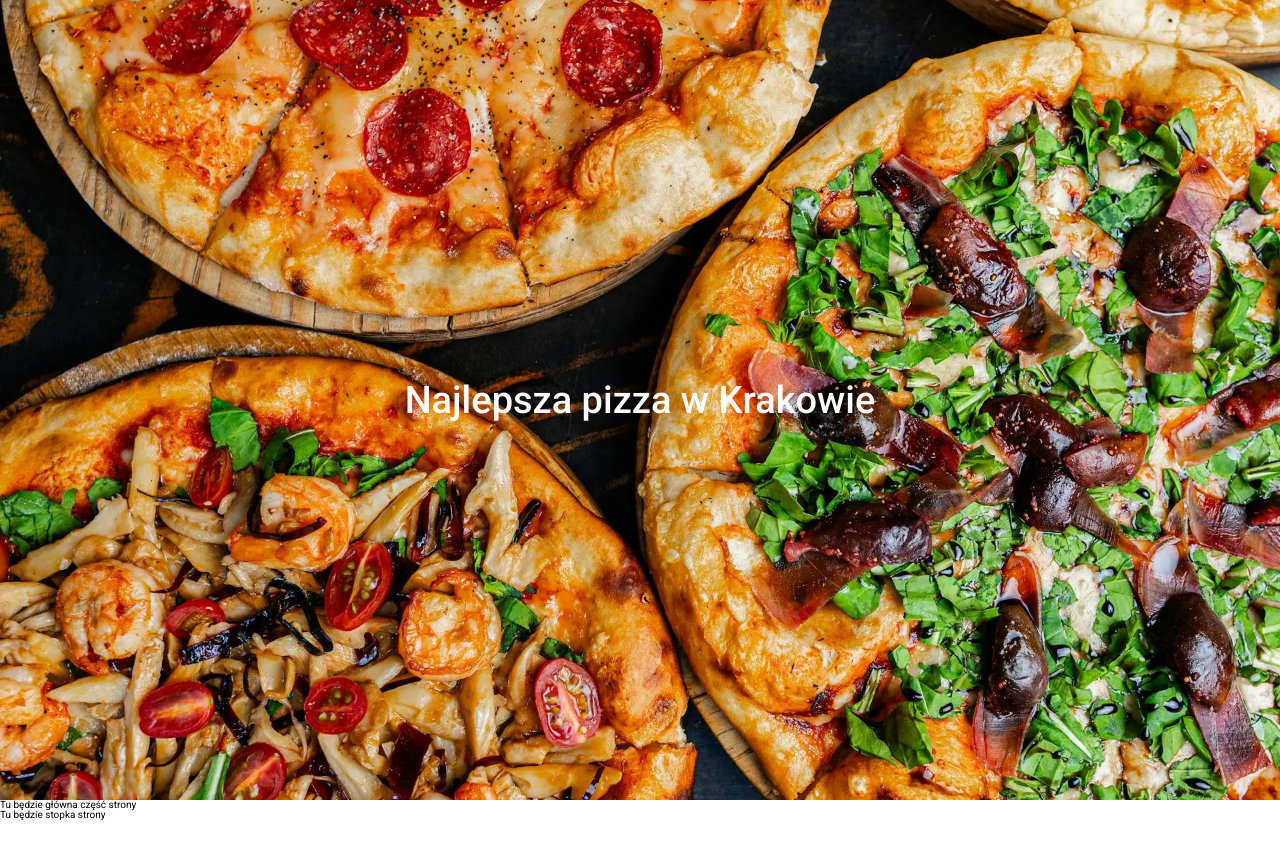
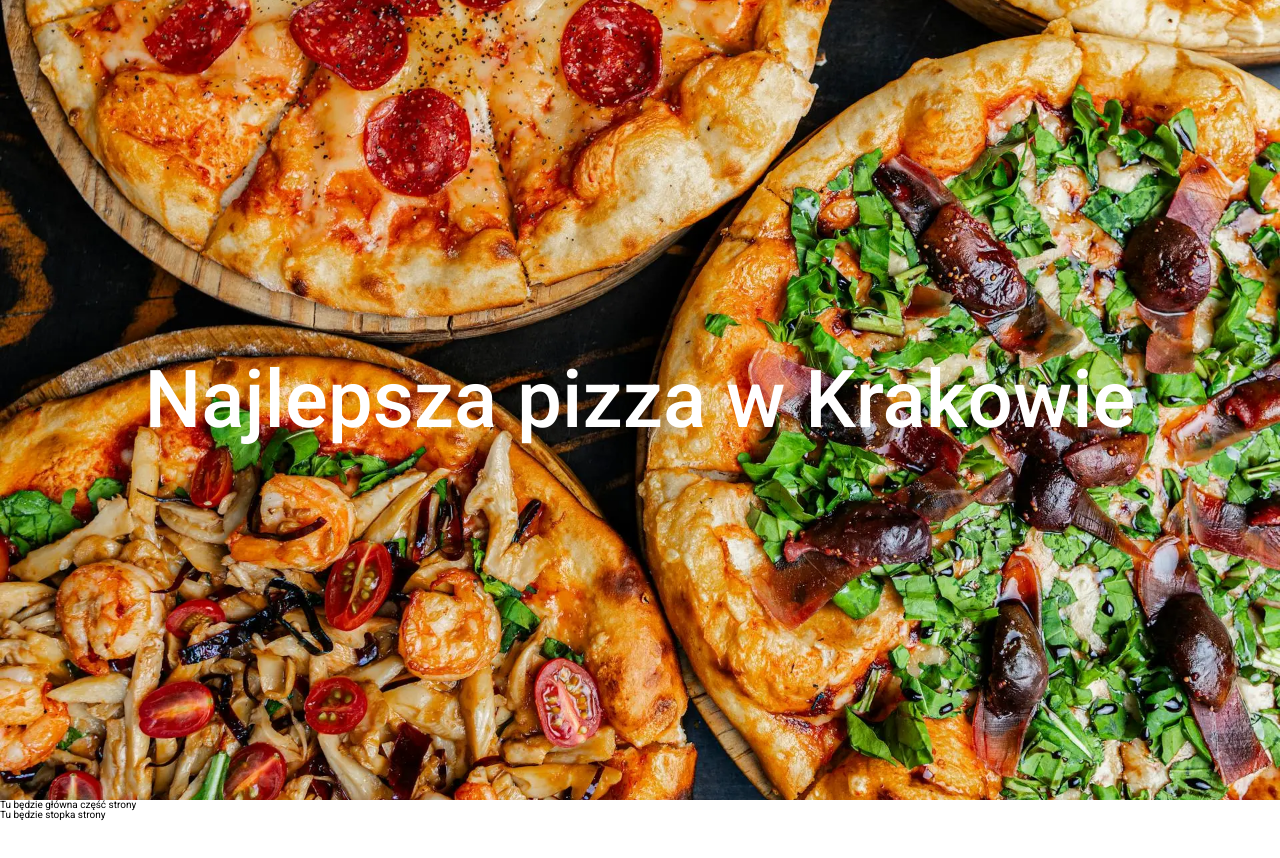
Before and after one commit to Maciejas1/project-1, a plain HTML site: page index.html in a window 1280 px wide. Shown: the top 858 px of the page. Before the commit the page ends 820 px from the top, so only its background shows below. Drawn offline with Linux system fonts and the light colour scheme; a web font is replaced by a local one.

Commit message:
add rwd and h1

```diff
--- a/scss/style.scss
+++ b/scss/style.scss
@@ -4,14 +4,18 @@ html{
     font-size: 10px;
 }
 
+*{
+    transition: .3s;
+}
+
 body{
-    margin: 0;
+    height: 300vh;
     font-family: "Roboto", sans-serif;
 }
 
 header{
     height: 100vh;
-    background: url(../assets/img/bg_header.webp) center/cover;
+    background: url(../assets/img/bg_header.webp) center/cover fixed;
     color: white;
     display: flex;
     align-items: center;
@@ -20,5 +24,15 @@ header{
     h1{
         font-size: 3.8rem;
         font-weight: 500;
+        text-align: center;
+        line-height: 5rem;
+
+        @media  screen and (min-width:800px) {
+            font-size: 6rem;
+        }
+
+        @media  screen and (min-width:1200px) {
+            font-size: 8rem;
+        }
     }
 }
```
Also changed, not shown: css/style.css, 1 other file.
